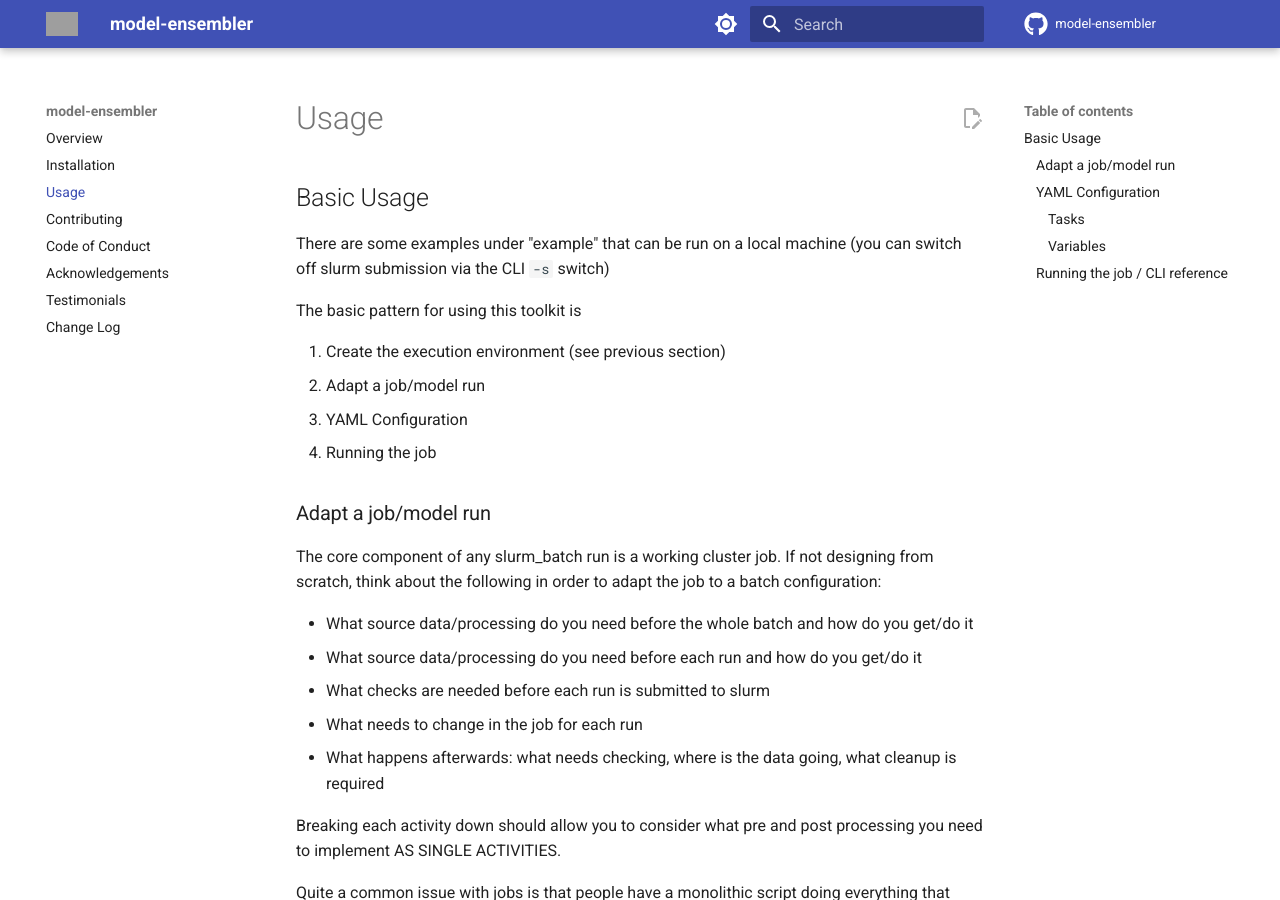
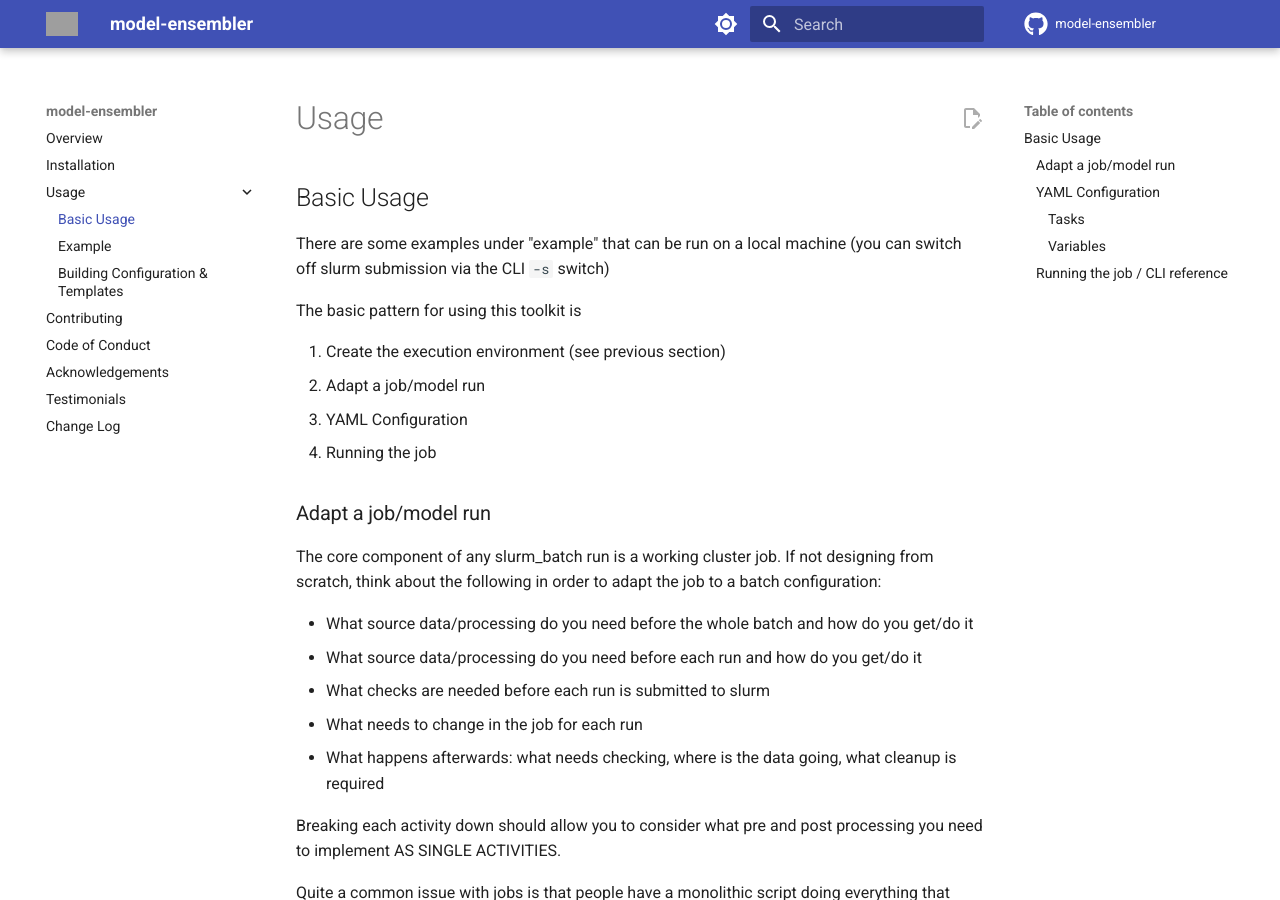
Before and after one commit to environmental-forecasting/model-ensembler, an MkDocs documentation site: the page built from docs/usage/basic-usage.md, in a window 1280 px wide and 900 px high. Built offline with MkDocs 1.6.1 and Material for MkDocs 9.7.7, drawn with Linux system fonts in a browser that asks for light colours; comment, search, counter and statistics services are not loaded; grey boxes are pictures that could not be loaded.

Commit message:
restructure usage section into clear chapters

```diff
--- a/mkdocs.yml
+++ b/mkdocs.yml
@@ -2,7 +2,10 @@ site_name: model-ensembler
 nav:
   - Overview: index.md
   - Installation: installation.md
-  - Usage: usage.md
+  - Usage:
+      Basic Usage: usage/basic-usage.md
+      Example: usage/example1.md
+      Building Configuration & Templates: usage/templates.md
   - Contributing: contributing.md
   - Code of Conduct: code_of_conduct.md
   - Acknowledgements: acknowledgements.md
```
Also changed, not shown: docs/usage/basic-usage.md (renamed from docs/usage.md), docs/usage/example1.md (added), docs/usage/templates.md (added).
